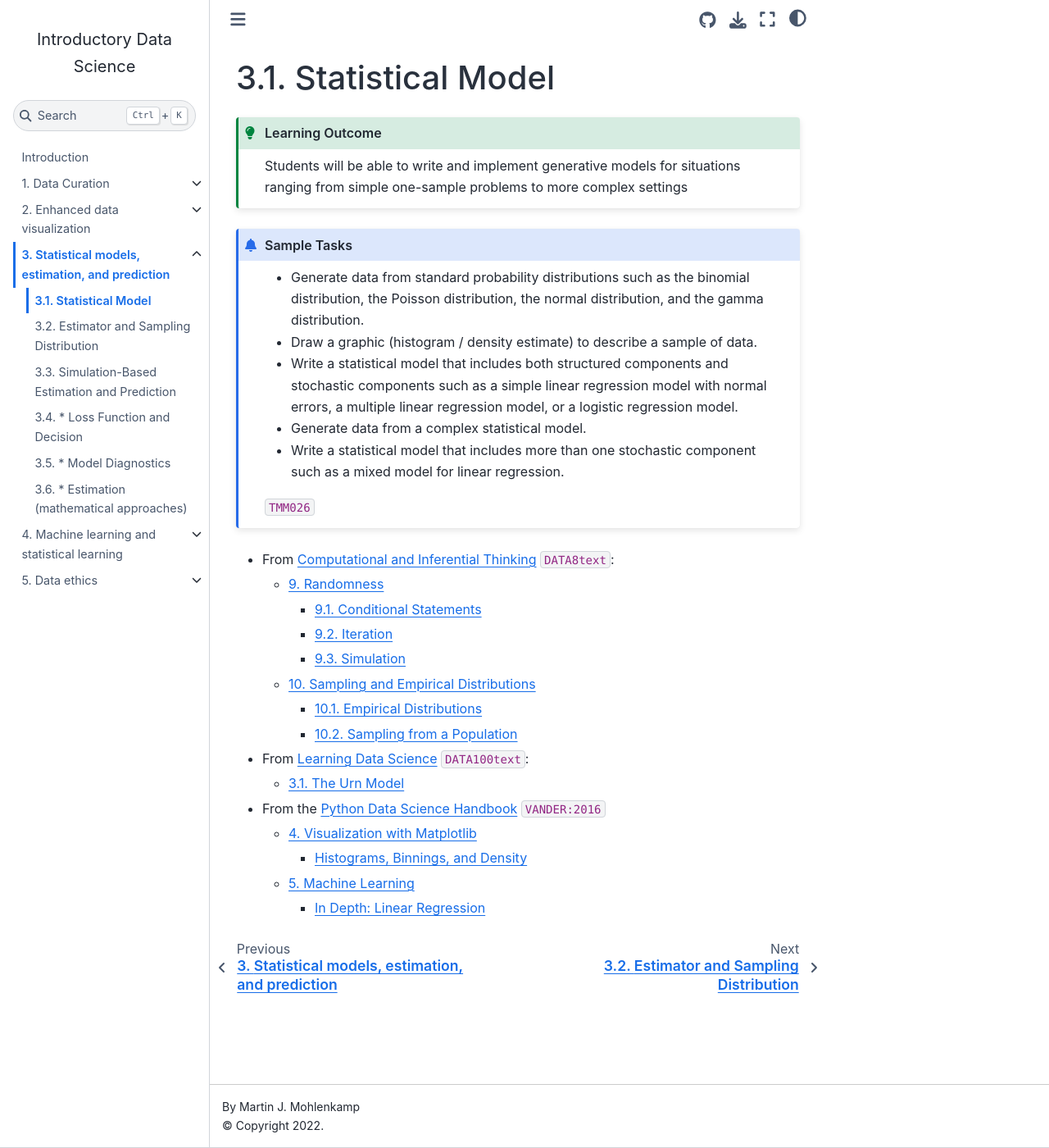
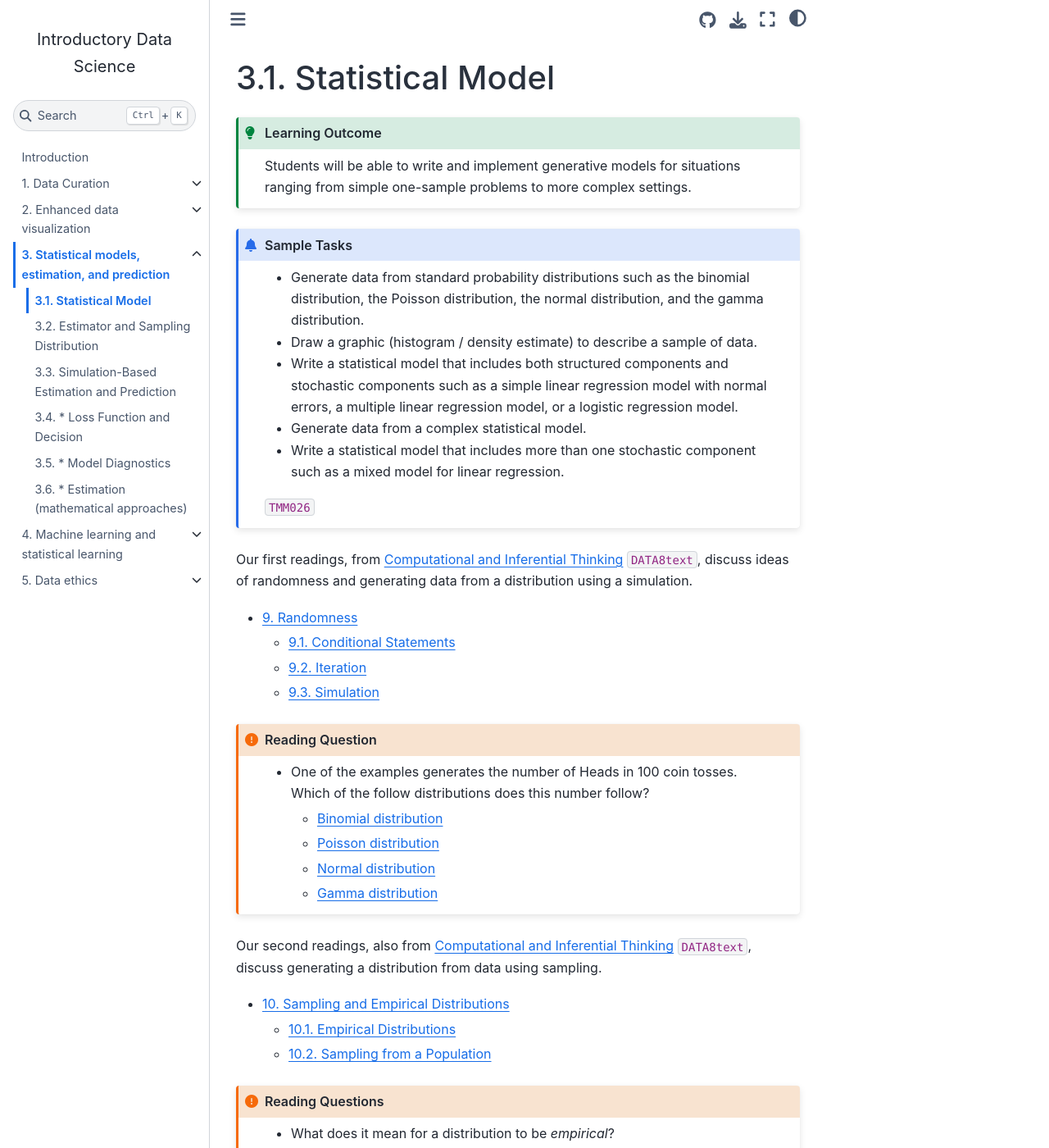
Before and after one commit to data-ohio/introductory-data-science, a Jupyter Book: the page built from 3/1/3_1_statistical.md, in a window 1280 px wide and 1400 px high. Shown: the whole window at 82% size. Built offline with Jupyter Book 1.0.4 settings and Sphinx 7.4.7 and the Sphinx Book theme 1.1.4, drawn with Linux system fonts in a browser that asks for light colours; pages that are not in the unit, such as notebooks, are missing from menus; cross-references to code outside the pages are shown as plain code; some of the changed text lies outside the part shown.

Commit message:
fill 3.1

````diff
--- a/3/1/3_1_statistical.md
+++ b/3/1/3_1_statistical.md
@@ -3,7 +3,7 @@
 
 ```{admonition} Learning Outcome
 :class: tip
-Students will be able to write and implement generative models for situations ranging from simple one-sample problems to more complex settings
+Students will be able to write and implement generative models for situations ranging from simple one-sample problems to more complex settings.
 ```
 
 ```{admonition} Sample Tasks
@@ -15,21 +15,36 @@
 
 {cite}`TMM026`
 ```
-* From [Computational and Inferential Thinking](https://inferentialthinking.com/chapters/intro.html) {cite}`DATA8text`:
-  - [9. Randomness](https://inferentialthinking.com/chapters/09/Randomness.html)
-    * [9.1. Conditional Statements](https://inferentialthinking.com/chapters/09/1/Conditional_Statements.html)
-    * [9.2. Iteration](https://inferentialthinking.com/chapters/09/2/Iteration.html)
-    * [9.3. Simulation](https://inferentialthinking.com/chapters/09/3/Simulation.html)
-  - [10. Sampling and Empirical Distributions](https://inferentialthinking.com/chapters/10/Sampling_and_Empirical_Distributions.html)
-    * [10.1. Empirical Distributions](https://inferentialthinking.com/chapters/10/1/Empirical_Distributions.html)
-    * [10.2. Sampling from a Population](https://inferentialthinking.com/chapters/10/2/Sampling_from_a_Population.html)
 
+Our first readings, from [Computational and Inferential Thinking](https://inferentialthinking.com/chapters/intro.html) {cite}`DATA8text`, discuss ideas of randomness and generating data from a distribution using a simulation.
+* [9. Randomness](https://inferentialthinking.com/chapters/09/Randomness.html)
+  * [9.1. Conditional Statements](https://inferentialthinking.com/chapters/09/1/Conditional_Statements.html)
+  * [9.2. Iteration](https://inferentialthinking.com/chapters/09/2/Iteration.html)
+  * [9.3. Simulation](https://inferentialthinking.com/chapters/09/3/Simulation.html)
+
+
+```{admonition} Reading Question
+:class: important
+* One of the examples generates the number of Heads in 100 coin tosses. Which of the follow distributions does this number follow?
+  * [Binomial distribution](https://en.wikipedia.org/wiki/Binomial_distribution)
+  * [Poisson distribution](https://en.wikipedia.org/wiki/Poisson_distribution)
+  * [Normal distribution](https://en.wikipedia.org/wiki/Normal_distribution)
+  * [Gamma distribution](https://en.wikipedia.org/wiki/Gamma_distribution)
+```
+
+Our second readings, also from [Computational and Inferential Thinking](https://inferentialthinking.com/chapters/intro.html) {cite}`DATA8text`, discuss generating a distribution from data using sampling.
+* [10. Sampling and Empirical Distributions](https://inferentialthinking.com/chapters/10/Sampling_and_Empirical_Distributions.html)
+  * [10.1. Empirical Distributions](https://inferentialthinking.com/chapters/10/1/Empirical_Distributions.html)
+  * [10.2. Sampling from a Population](https://inferentialthinking.com/chapters/10/2/Sampling_from_a_Population.html)
+
+```{admonition} Reading Questions
+:class: important
+* What does it mean for a distribution to be *empirical*?
+* What is the *Law of Averages*?
+```
+
+
+```{admonition} Further Resources
 * From [Learning Data Science](http://www.textbook.ds100.org/intro.html) {cite}`DATA100text`:
   * [3.1. The Urn Model](http://www.textbook.ds100.org/ch/03/theory_urn.html)
-
-
-* From the [Python Data Science Handbook](https://jakevdp.github.io/PythonDataScienceHandbook/) {cite}`VANDER:2016`
-  * [4. Visualization with Matplotlib](https://jakevdp.github.io/PythonDataScienceHandbook/04.00-introduction-to-matplotlib.html)
-    * [Histograms, Binnings, and Density](https://jakevdp.github.io/PythonDataScienceHandbook/04.05-histograms-and-binnings.html)
-  * [5. Machine Learning](https://jakevdp.github.io/PythonDataScienceHandbook/05.00-machine-learning.html)
-	* [In Depth: Linear Regression](https://jakevdp.github.io/PythonDataScienceHandbook/05.06-linear-regression.html)
+```
````
Also changed, not shown: 2/4/2_4_distribution.md (+2 -1 lines), 3/2/3_2_estimator.md (+7 -0 lines), 4/2/4_2_supervised.md (+2 -3 lines).
